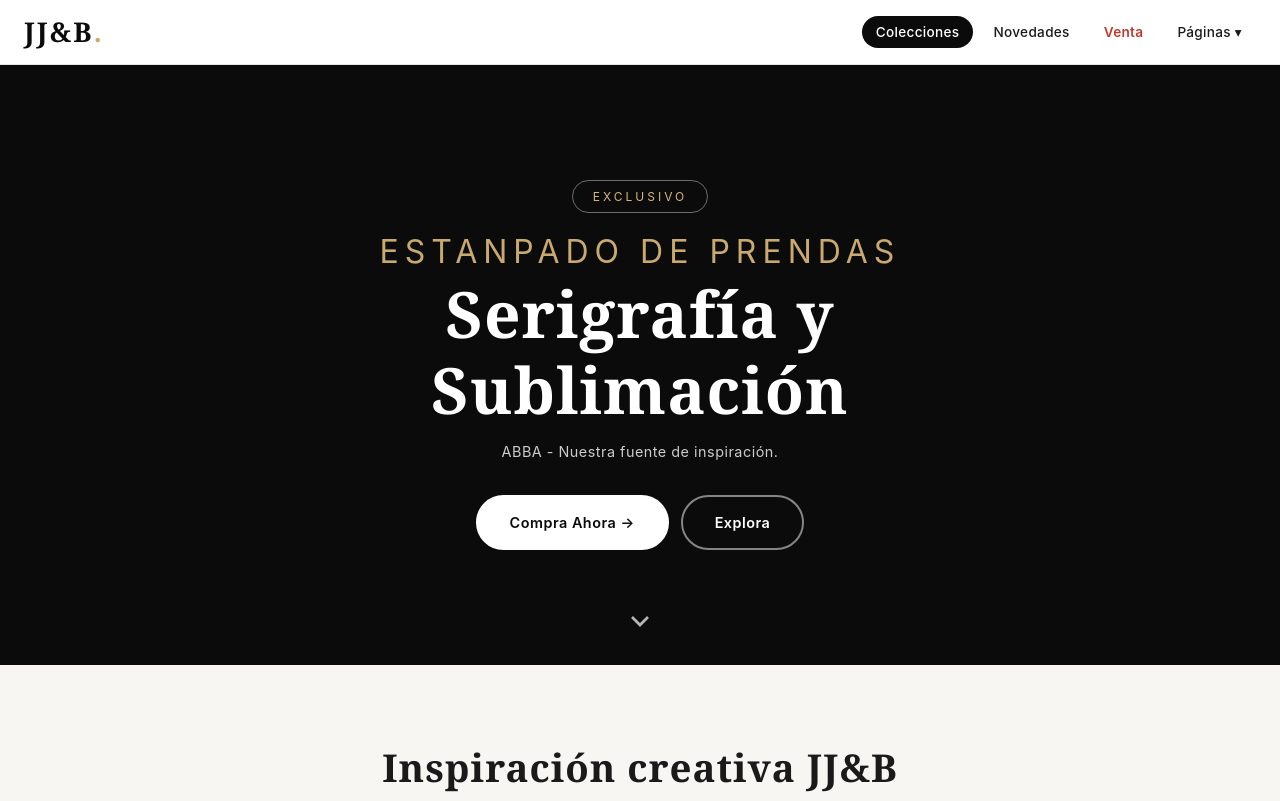
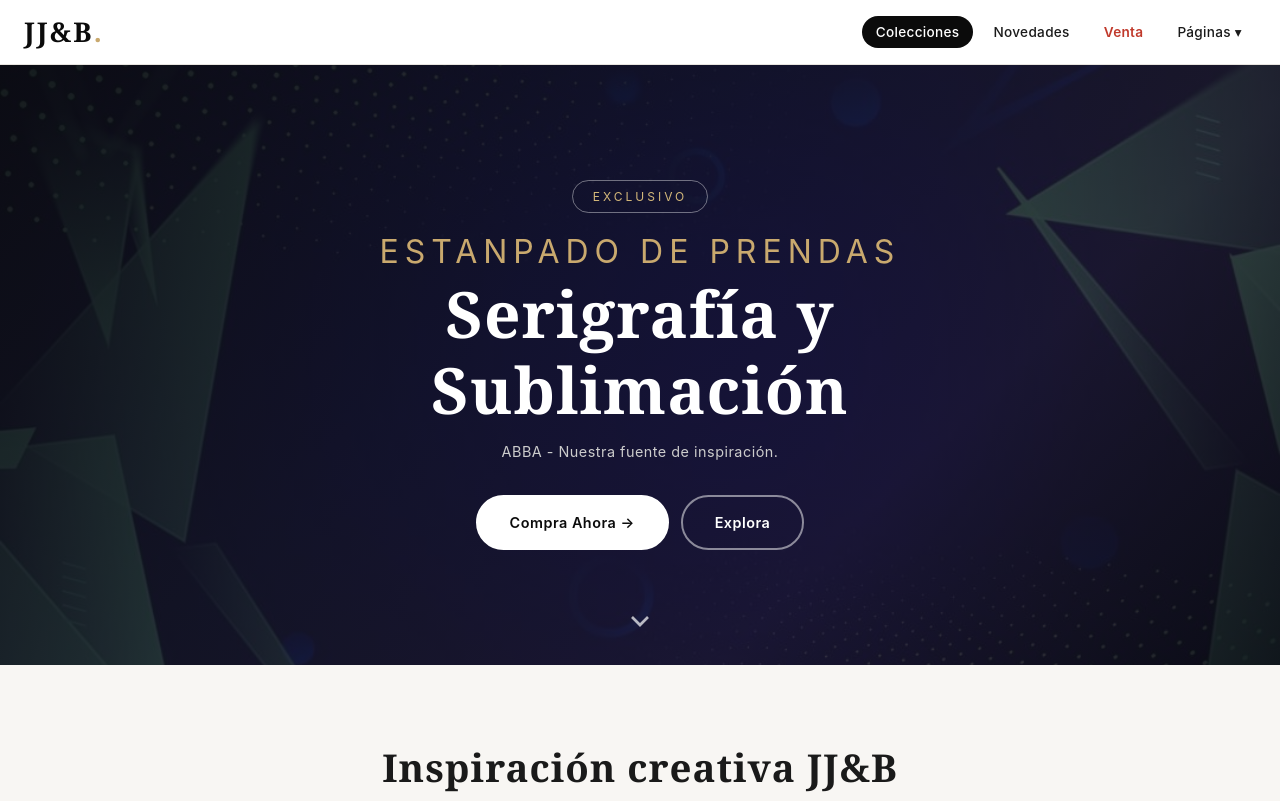
Before and after one commit to rosemarymarquezlagosmosque-sudo/JJB.io, a plain HTML site: page index.html in a window 1280 px wide. Shown: the top 801 px of the page. Drawn offline with Linux system fonts and the light colour scheme.

Commit message:
Update index.html

```diff
--- a/index.html
+++ b/index.html
@@ -292,14 +292,21 @@
         .hero-bg {
             position: absolute;
             inset: 0;
+            /* SOLO la imagen, sin gradiente */
+            background-size: cover;
+            background-position: center 30%;
+            background-repeat: no-repeat;
+        }
+        .hero-bg::before {
+            content: '';
+            position: absolute;
+            inset: 0;
             background: linear-gradient(135deg,
                     rgba(11, 11, 11, 0.92) 0%,
                     rgba(20, 20, 20, 0.85) 40%,
                     rgba(30, 25, 20, 0.8) 70%,
-                    rgba(11, 11, 11, 0.9) 100%),
-                    /*url('https://images.unsplash.com/photo-1445205170230-053b83016050?w=1400&q=80') center/cover no-repeat;*/
-                    url('/Pictures/PHOTO-2026-05-02-14-03-15-1.jpg')
-            background-position: center 30%;
+                    rgba(11, 11, 11, 0.9) 100%);
+            z-index: 1;
         }
         .hero-content {
             position: relative;
@@ -1198,7 +1205,7 @@
 
     <!-- ==================== HERO SECTION ==================== -->
     <section class="hero" id="home">
-        <div class="hero-bg"></div>
+        <div class="hero-bg" style="background-image: url('https://github.com/rosemarymarquezlagosmosque-sudo/JJB.io/blob/main/Pictures/PHOTO-2026-05-02-14-03-15-1.jpg?raw=true'); background-position: center; background-size: cover; background-repeat: no-repeat;"></div>
         <div class="hero-content">
             <div class="hero-badge">Exclusivo</div>
             <h1 class="hero-title">
```
